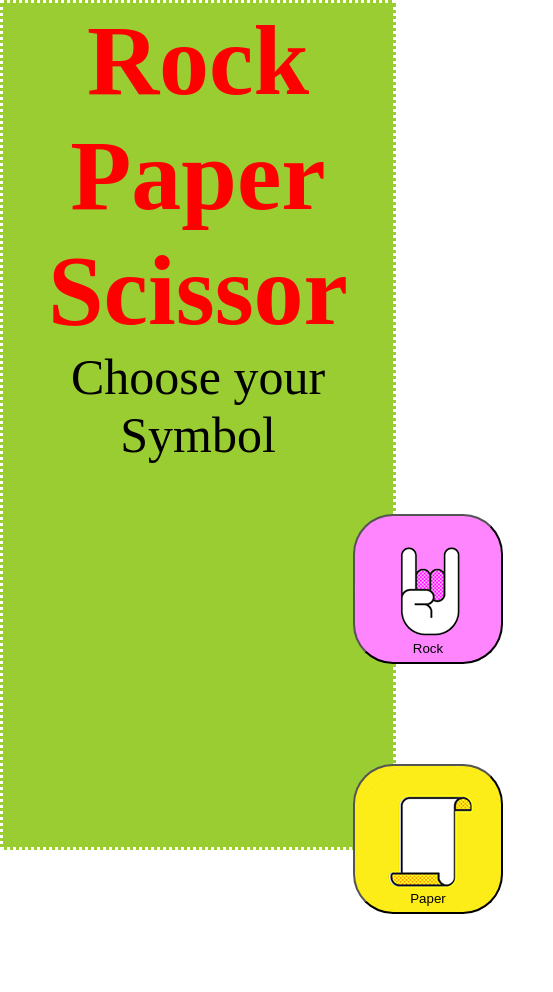
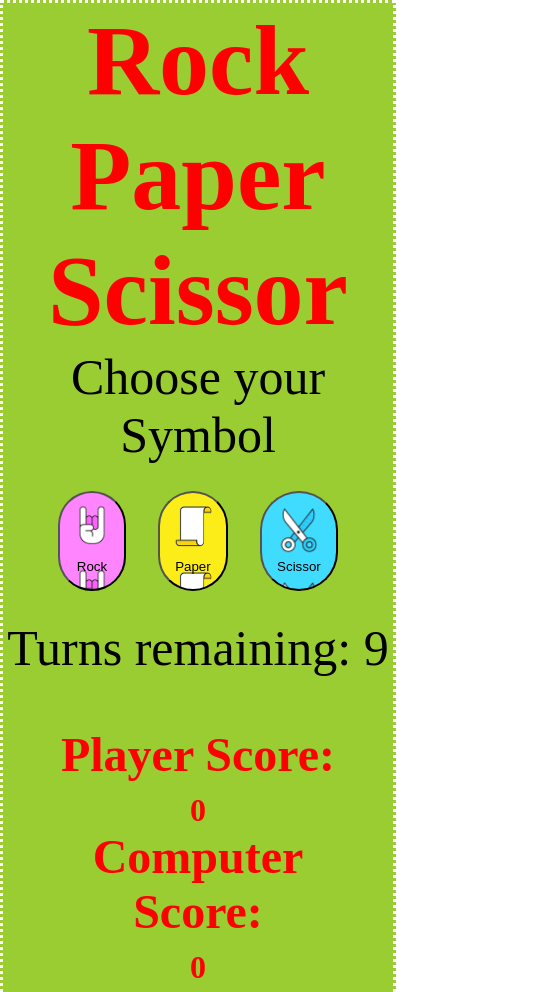
Before and after one commit to shahzadsorathia/Rock_paper_scissor, a plain HTML site: page index.html in a window 390 px wide. Shown: the top 992 px of the page, 553 px wide, since content can reach past the window. Drawn offline with Linux system fonts and the light colour scheme.

Commit message:
Project_Day4

```diff
--- a/app.js
+++ b/app.js
@@ -95,7 +95,7 @@ const maingame = () => {
         let restartbutton = document.querySelector('.restart');
 
         playerchoice.forEach(choice => {
-            choice.style.display = 'none';
+        choice.style.display = 'none';
         })
         chooseTurn.innerText = 'Game Over!'
         turnsleft.style.display = 'none';
--- a/index.html
+++ b/index.html
@@ -23,7 +23,7 @@
 
         <!--Game Symbols-->
         <div class="symbols">
-            <button class="rock"> Rock </button>
+            <button class="rock"> <span>Rock </span>   </button>
             <button class="paper">Paper </button>
             <button class="scissor"> Scissor </button>
         </div>
--- a/style.css
+++ b/style.css
@@ -7,7 +7,10 @@ margin: 0%;;
     width: 100%;
     background:yellowgreen;
     color: white;
-    position: absolute;
+ display: flex;
+ justify-content: center;
+ align-items: center;
+ flex-direction: column;
 
 }
 .heading{
@@ -39,7 +42,6 @@ margin: 0%;;
     color: blue;
     display: none;
     cursor: pointer;
-    margin:50px 50px 50px 750px;
     background: red;
     border-style: solid;
     border-radius: 10px;
@@ -61,15 +63,36 @@ margin: 0%;;
     padding: 0.8em;
 
 }
+.symbols{
+    display: flex;
+    justify-content: space-around;
+    width: 80%;
+    margin: 3%;
+}
 .symbols button {
     width: 150px;
     height: 150px;
     border-radius: 3em;
     cursor: pointer;
-    margin-right: 400px;
-    padding-top: 125px;
-    margin:50px 50px 50px 350px;
-    margin-right: 400px;
-    padding-top: 125px;
-    margin:50px 50px 50px 350px;
+    display : flex;
+    flex-direction: column;
+    justify-content: flex-end;
+    align-items: center;
+
 }
+
+@media (max-width: 600px)
+{
+    .mainBody{
+        height: 100vh;
+        font-size: 1vw;
+    }
+    .symbols button{
+        padding: 5%;
+        width: 100px;
+        height: 100px;
+        margin: 5%;
+        background-size: contain;
+    }
+
+}
```
